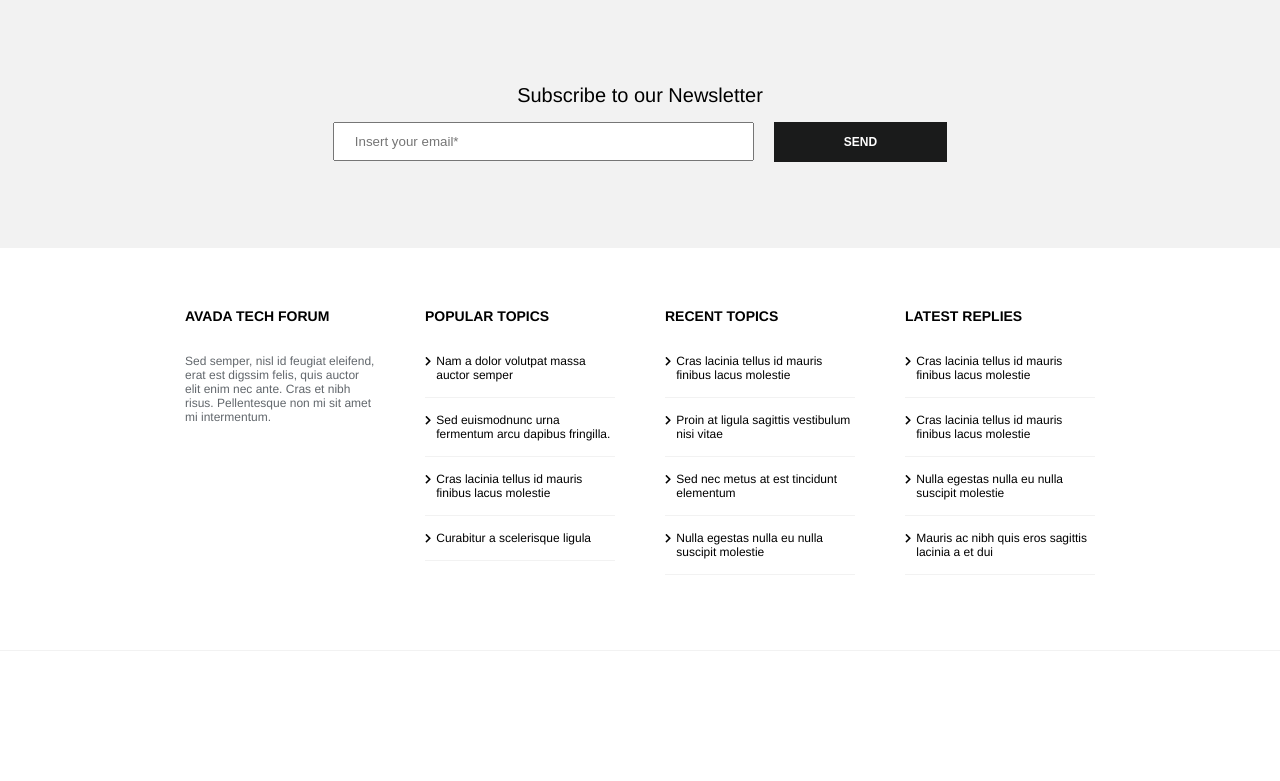
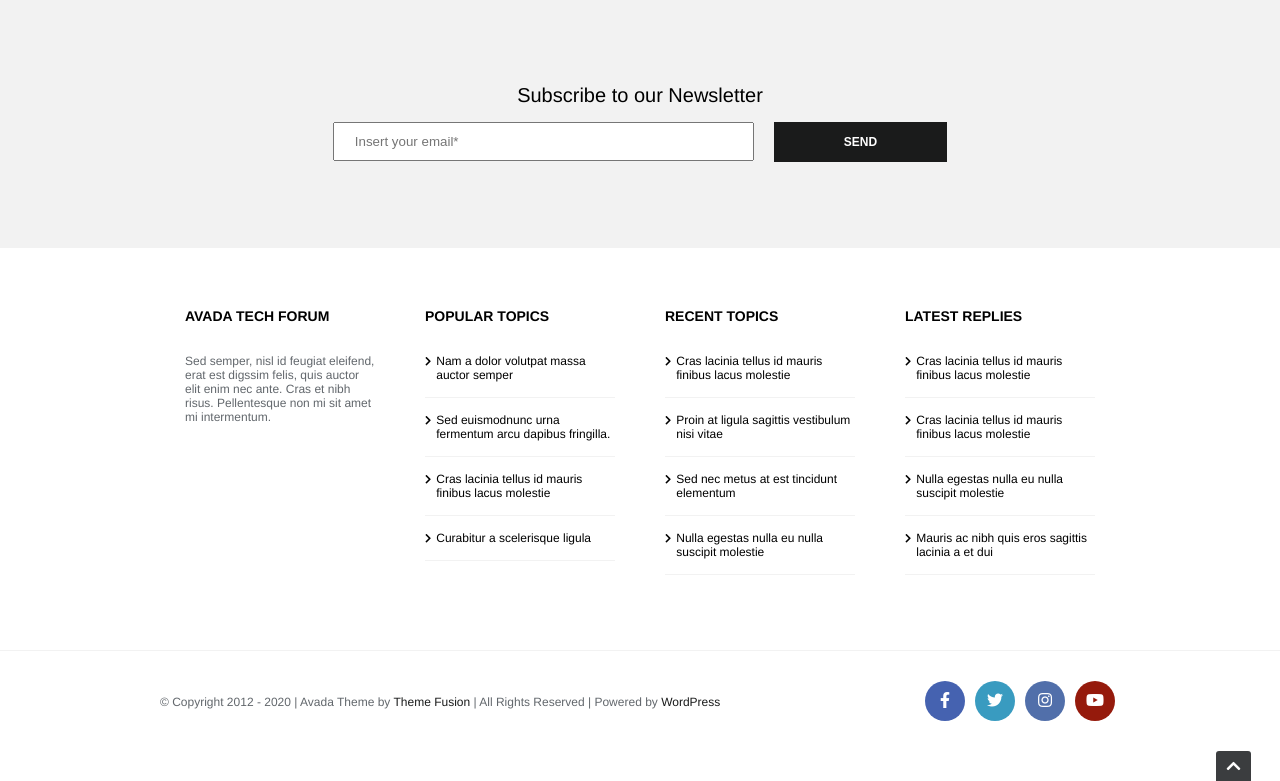
Before and after one commit to marianomarchionna/proj-html-vuejs, a Vue app: page / in a window 1280 px wide. Shown: the part 4503-5284 px from the top of the page. Before the commit the page ends 5154 px from the top, so only its background shows below. Built offline with nearby package versions, Linux system fonts and the light colour scheme.

Commit message:
Footer terminato

```diff
--- a/src/App.vue
+++ b/src/App.vue
@@ -2,18 +2,21 @@
   <div id="app">
     <Header/>
     <Main/>
+    <Footer/>
   </div>
 </template>
 
 <script>
 import Header from './components/Header.vue'
 import Main from './components/Main.vue'
+import Footer from './components/Footer.vue'
 
 export default {
   name: 'App',
   components: {
     Header,
-    Main
+    Main,
+    Footer
   }
 }
 </script>
--- /dev/null
+++ b/src/components/Footer.vue
@@ -0,0 +1,95 @@
+<template>
+  <footer>
+    <div class="container">
+      <div>
+        <span>&copy; Copyright 2012 - 2020 | Avada Theme by <span class="black">Theme Fusion</span> | All Rights Reserved | Powered by <span class="black">WordPress</span></span>
+      </div>
+      <div class="footer-right">
+        <div v-for="(link, index) in links" :key="index" class="footer-item" :class="link.color">
+          <a :href="link.url"><i :class="link.text"></i></a>
+        </div>
+      </div>
+    </div>
+    <div class="arrow-up">
+      <i class="fas fa-chevron-up"></i>
+    </div>
+  </footer>
+</template>
+
+<script>
+import Links from '@/data/Links.js'
+export default {
+    name: 'Footer',
+    data(){
+        return{
+            links: Links.footerLinks
+        }
+    }
+}
+</script>
+
+<!-- Add "scoped" attribute to limit CSS to this component only -->
+<style scoped lang="scss">
+@import "../style/general";
+footer {
+  width: 100%;
+  height: 100px;
+  .container {
+    height: 100%;
+    width: $container;
+    margin: 0 auto;
+    display: flex;
+    justify-content: space-between;
+    align-items: center;
+    span {
+      color: $nevada;
+      font-size: $small;
+      .black {
+        color: $shark;
+      }
+    }
+    .footer-right {
+      display: flex;
+      .footer-item {
+        display: flex;
+        justify-content: center;
+        align-items: center;
+        cursor: pointer;
+        margin: 0 5px;
+        height: 40px;
+        width: 40px;
+        border-radius: 50%;
+        a {
+          text-decoration: none;
+          color: $white;
+        }
+      }
+      .san-marino {
+        background-color: $san-marino;
+      }
+      .boston-blue {
+        background-color: $boston-blue;
+      }
+      .wedgewood {
+        background-color: $wedgewood;
+      }
+      .totem-pole {
+        background-color: $totem-pole;
+      }
+    }
+  }
+  .arrow-up {
+    position: relative;
+    left: 95%;
+    display: flex;
+    justify-content: center;
+    align-items: center;
+    height: 30px;
+    width: 35px;
+    color: $white;
+    background-color: $cape-cod;
+    border-top-left-radius: 3px;
+    border-top-right-radius: 3px;
+  }
+}
+</style>
--- a/src/data/Links.js
+++ b/src/data/Links.js
@@ -114,4 +114,26 @@ const latestLinks = [
         name: 'Mauris ac nibh quis eros sagittis lacinia a et dui'
     }
 ];
-export default { headerLinks, forumLinks, popularLinks, recentLinks, latestLinks };
+const footerLinks = [
+    {
+        text: 'fab fa-facebook-f',
+        color: 'san-marino',
+        url: '#'
+    },
+    {
+        text: 'fab fa-twitter',
+        color: 'boston-blue',
+        url: '#'
+    },
+    {
+        text: 'fab fa-instagram',
+        color: 'wedgewood',
+        url: '#'
+    },
+    {
+        text: 'fab fa-youtube',
+        color: 'totem-pole',
+        url: '#'
+    }
+];
+export default { headerLinks, forumLinks, popularLinks, recentLinks, latestLinks, footerLinks };
```
